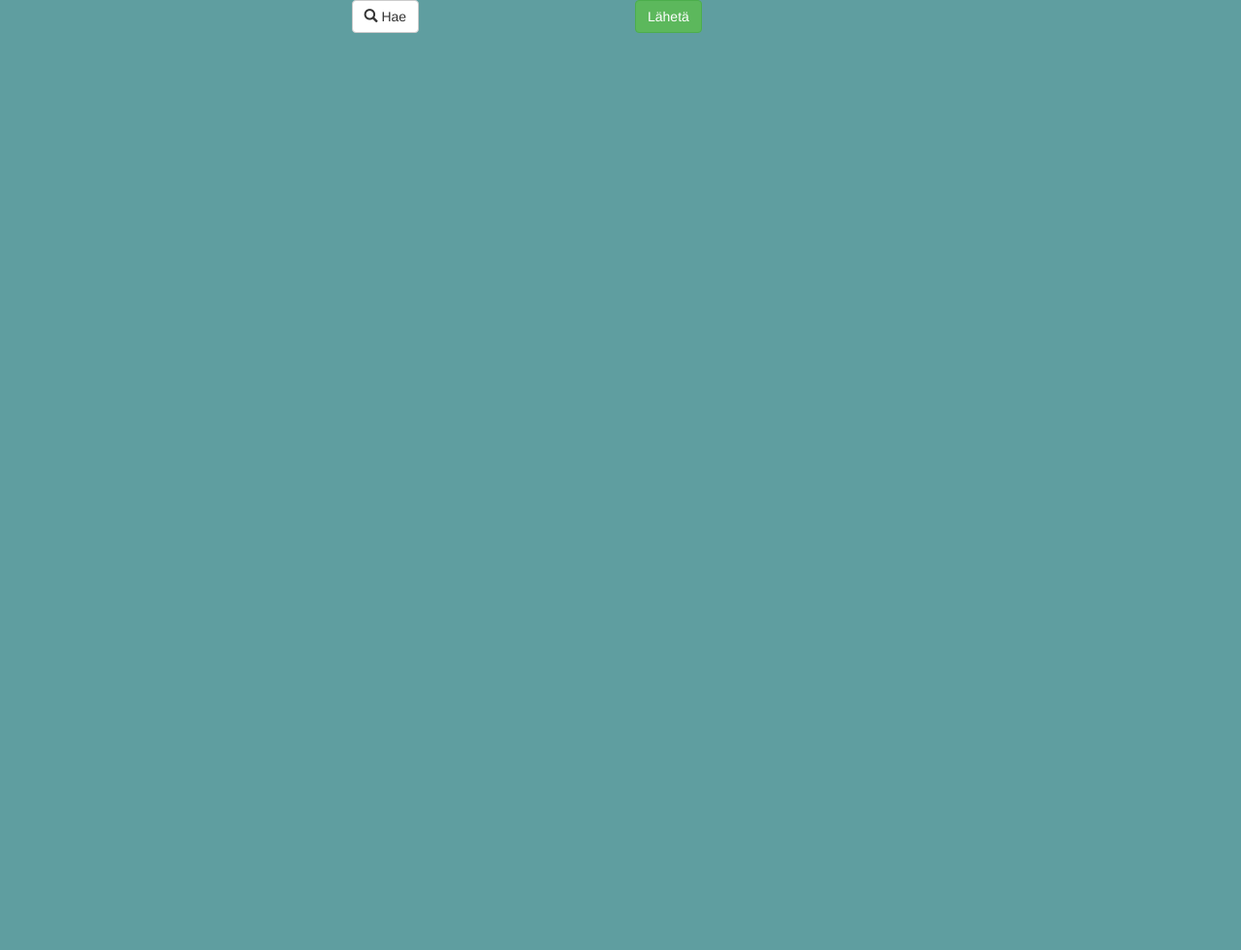
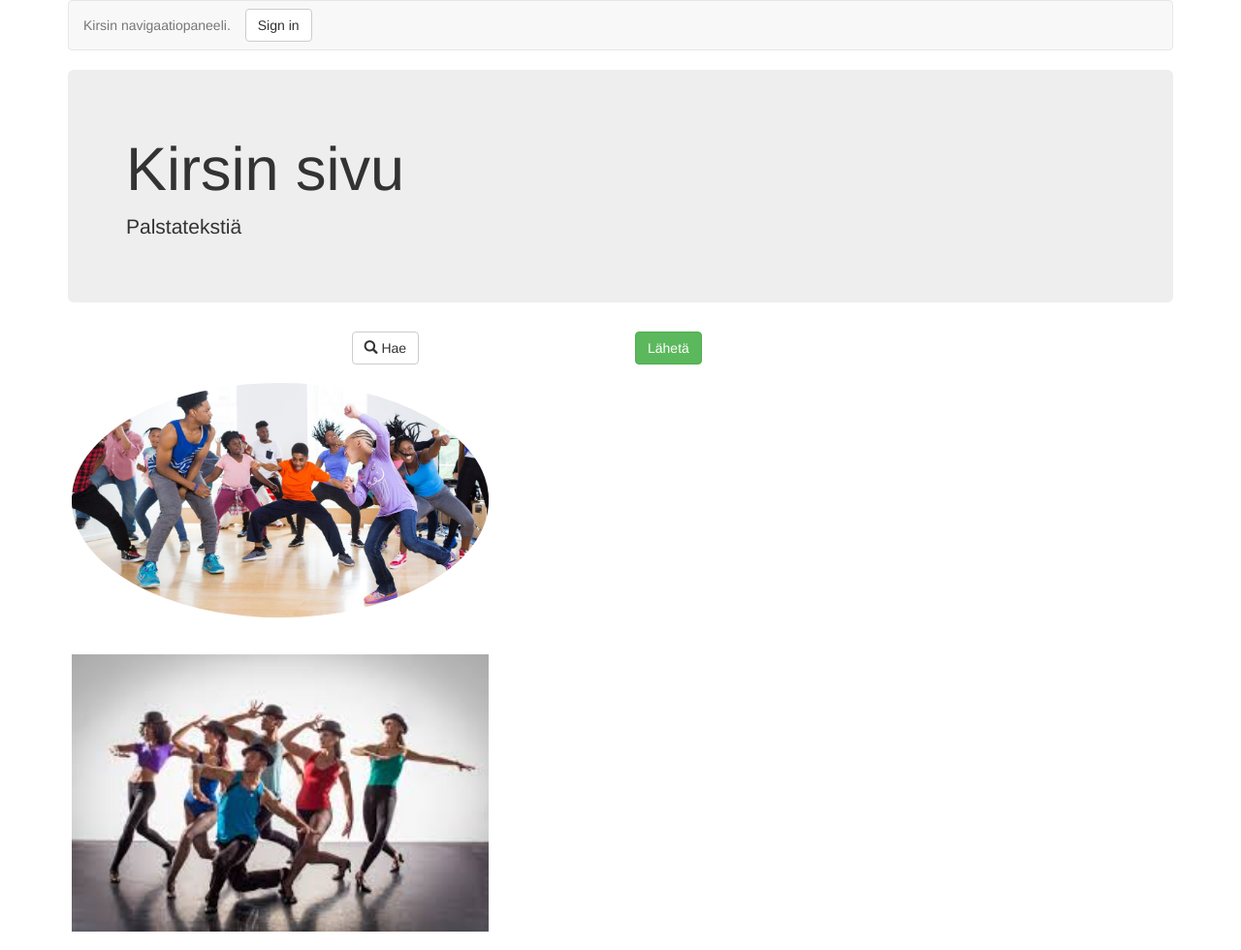
Before and after one commit to ktalaste/nettisivuni, a website: page 10B/index.html in a window 1280 px wide. Shown: the whole page at 97% size. Before the commit the page ends 800 px from the top, so only its background shows below. Drawn offline with Linux system fonts and the light colour scheme; files that its build step writes are made by us from their sources.

Commit message:
Tehtävä 10B

```diff
--- /dev/null
+++ b/10B/app.css
@@ -0,0 +1,4 @@
+.my-img {
+  width: 40%;
+  padding: 5mm;
+}
--- a/10B/index.html
+++ b/10B/index.html
@@ -9,6 +9,14 @@
 </head>
 <body>
   <div class="container">
+    <nav class="navbar navbar-default">
+      <p class="navbar-text">Kirsin navigaatiopaneeli.</p>
+      <button type="button" class="btn btn-default navbar-btn">Sign in</button>
+    </nav>
+    <div class="jumbotron">
+      <h1>Kirsin sivu</h1>
+      <p>Palstatekstiä</p>
+    </div>
     <div class="row">
       <div class="col-sm-3 col-sm-offset-3">
         <button type="button" class="btn btn-default">
@@ -20,6 +28,10 @@
         <button type="button" class="btn btn-success">Lähetä</button>
       </div>
     </div>
+    <div class="row">
+      <img class="my-img img-circle" src="dance1.jpg"/>
+      <img class="my-img img-responsive" src="dance2.jpg"/>
+    </div>
   </div>
   <script src="jquery.min.js"></script>
   <script src="bootstrap/dist/js/bootstrap.min.js"></script>
```
Also changed, not shown: 10B/dance1.jpg (added), 10B/dance2.jpg (added). Lines whose indentation alone changed are shown as unchanged.
